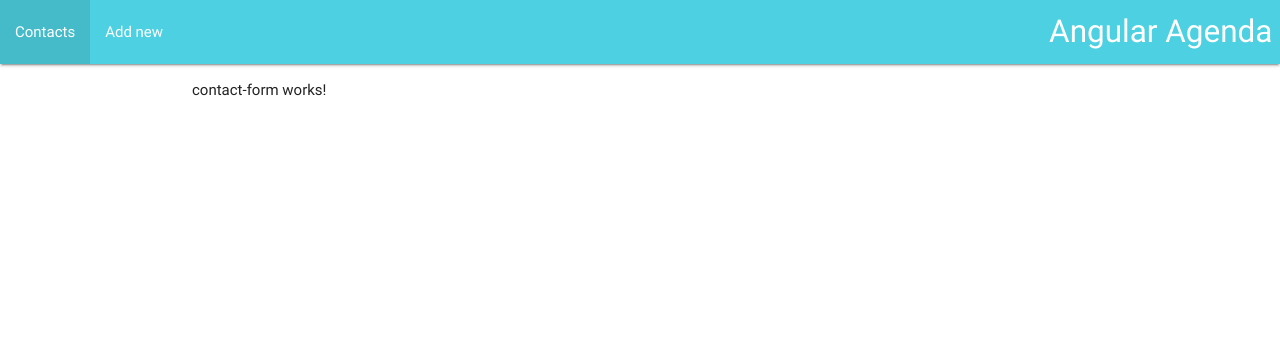
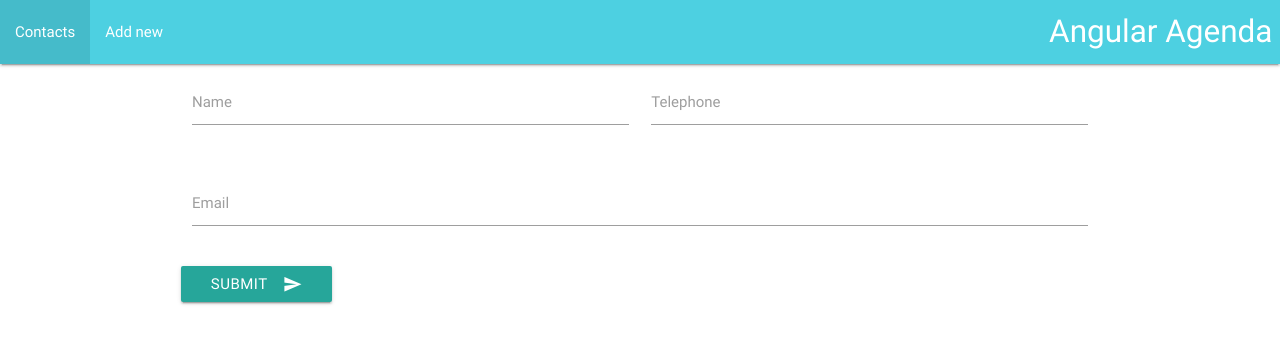
Before and after one commit to wen-dell/angular-agenda, an Angular app: page /contact/new in a window 1280 px wide. Shown: the top 344 px of the page. Built offline with nearby package versions, Linux system fonts and the light colour scheme; what angular2-materialize would draw is missing.

Commit message:
Update contact-form

```diff
--- a/src/app/contact-form/contact-form.component.html
+++ b/src/app/contact-form/contact-form.component.html
@@ -1,3 +1,25 @@
-<p>
-  contact-form works!
-</p>
+<div class="row">
+  <form class="col s12">
+    <div class="row">
+      <div class="input-field col s6">
+        <input id="name" type="text" class="validate">
+        <label for="name">Name</label>
+      </div>
+      <div class="input-field col s6">
+        <input id="telephone" type="text" class="validate">
+        <label for="telephone">Telephone</label>
+      </div>
+    </div>
+    <div class="row">
+      <div class="input-field col s12">
+        <input id="email" type="text" class="validate">
+        <label for="email">Email</label>
+      </div>
+    </div>
+    <div class="row">
+      <button class="btn waves-effect waves-light" type="submit" name="action">Submit
+        <i class="material-icons right">send</i>
+      </button>
+    </div>
+  </form>
+</div>
```
